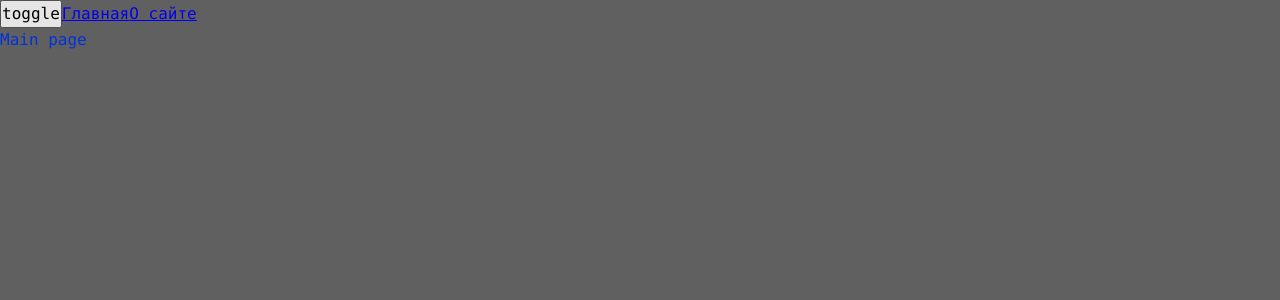
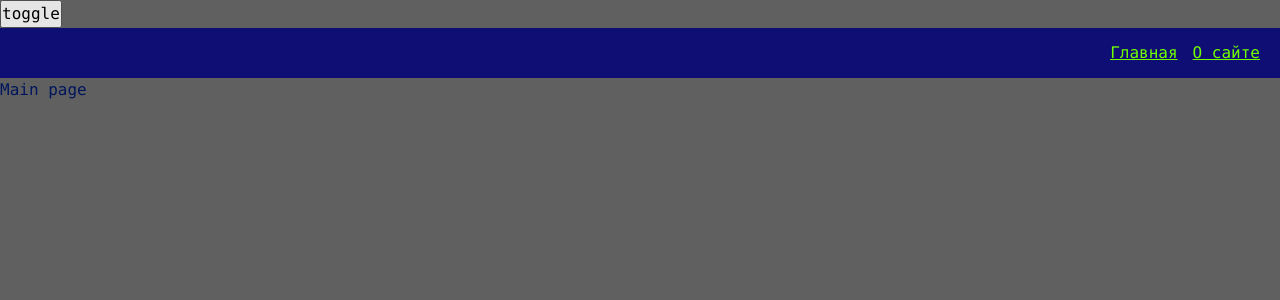
Before and after one commit to R-Morpheus/production, a React app: page / in a window 1280 px wide. Shown: the top 300 px of the page. Built offline with nearby package versions, Linux system fonts and the light colour scheme.

Commit message:
add: Navbar, first ui kit component Link

```diff
--- a/src/app/App.tsx
+++ b/src/app/App.tsx
@@ -4,6 +4,7 @@
 import {useTheme} from "app/providers/ThemeProvider";
 import './styles/index.scss'
 import {AppRouter} from "app/providers/router";
+import {Navbar} from "widgets/navbar";
 
 
 
@@ -12,8 +13,7 @@
     return (
         <div className={classNames('app', {}, [theme])}>
             <button onClick={toggleTheme}>toggle</button>
-            <Link to={'/'}>Главная</Link>
-            <Link to={'/about'}>О сайте</Link>
+            <Navbar/>
             <AppRouter/>
         </div>
     );
--- a/src/app/providers/router/ui/AppRouter.tsx
+++ b/src/app/providers/router/ui/AppRouter.tsx
@@ -1,7 +1,5 @@
 import React, {Suspense} from 'react';
 import {Route, Routes} from "react-router-dom";
-import {AboutPage} from "pages/ui/AboutPage";
-import {MainPage} from "pages/ui/MainPage";
 import {routeConfig} from "shared/config/routeConfig/routeConfig";
 
 const AppRouter = () => {
--- a/src/app/styles/themes/dark.scss
+++ b/src/app/styles/themes/dark.scss
@@ -1,6 +1,10 @@
 .app.dark{
   --bg-color: #0e0e75;
+  --inverted-bg-color: #606060;
+
 
   --primary-color: #189470;
   --secondary-color: #71ff00;
+  --inverted-primary-color: #00165d;
+  --inverted-secondary-color: #001aff;
 }
--- a/src/app/styles/themes/normal.scss
+++ b/src/app/styles/themes/normal.scss
@@ -1,6 +1,9 @@
 .app.light{
   --bg-color: #606060;
+  --inverted-bg-color: #0e0e75;
 
-  --primary-color: #0032da;
-  --secondary-color: #3d51ff;
+  --primary-color: #00165d;
+  --secondary-color: #001aff;
+  --inverted-primary-color: #189470;
+  --inverted-secondary-color: #71ff00;
 }
--- a/src/app/styles/variables/global.scss
+++ b/src/app/styles/variables/global.scss
@@ -9,5 +9,6 @@
   --font-line-l: 32px;
   --font-l: var(--font-size-l) / var(--font-line-l) var(--font-family-main);
 
+  --navbar-height: 50px;
 
 }
--- a/src/shared/lib/classNames/classNames.ts
+++ b/src/shared/lib/classNames/classNames.ts
@@ -1,8 +1,6 @@
 type Mods = Record<string, boolean | string>
 
-export function classNames(cls: string, mods: Mods, additional: string[]): string{
-
-
+export function classNames(cls: string, mods: Mods = {}, additional: string[] = []): string{
     return [
         cls,
         ...additional,
--- /dev/null
+++ b/src/shared/ui/AppLink/AppLink.module.scss
@@ -0,0 +1,11 @@
+.AppLink{
+  color: var(--primary-color);
+}
+
+.primary{
+  color: var(--primary-color);
+}
+
+.secondary{
+  color: var(--inverted-secondary-color);
+}
--- /dev/null
+++ b/src/shared/ui/AppLink/AppLink.tsx
@@ -0,0 +1,32 @@
+import {classNames} from "shared/lib/classNames/classNames";
+import cls from './AppLink.module.scss'
+import {FC} from "react";
+import {Link, LinkProps} from "react-router-dom";
+
+export enum AppLinkTheme {
+  PRIMARY = 'primary',
+  SECONDARY = 'secondary',
+}
+interface AppLinkProps extends LinkProps {
+  className?: string;
+  theme?: AppLinkTheme;
+}
+
+const AppLink:FC<AppLinkProps> = (props) => {
+  const {className,
+    children,
+    to,
+    theme = AppLinkTheme.PRIMARY,
+    ...otherProps} = props;
+  return (
+    <Link
+      to={to}
+      className={classNames(cls.AppLink , {}, [className, cls[theme]])}
+      {...otherProps}
+    >
+      {children}
+    </Link>
+  );
+};
+
+export default AppLink;
--- /dev/null
+++ b/src/widgets/navbar/index.ts
@@ -0,0 +1,5 @@
+import Navbar from "./ui/Navbar";
+
+export {
+  Navbar
+}
--- /dev/null
+++ b/src/widgets/navbar/ui/Navbar.module.scss
@@ -0,0 +1,16 @@
+.Navbar{
+  width: 100%;
+  height: var(--navbar-height);
+  background-color: var(--inverted-bg-color);
+  display: flex;
+  align-items: center;
+  padding: 20px;
+}
+
+.links{
+  margin-left: auto;
+}
+
+.mainLink{
+  margin-right: 15px;
+}
--- /dev/null
+++ b/src/widgets/navbar/ui/Navbar.tsx
@@ -0,0 +1,20 @@
+import {classNames} from "shared/lib/classNames/classNames";
+import cls from './Navbar.module.scss'
+import AppLink, {AppLinkTheme} from "shared/ui/AppLink/AppLink";
+
+interface NavbarProps{
+  className?: string;
+}
+
+const Navbar = ({className}: NavbarProps) => {
+  return (
+    <div className={classNames(cls.Navbar , {}, [className])}>
+      <div className={cls.links}>
+        <AppLink theme={AppLinkTheme.SECONDARY} to={'/'} className={cls.mainLink}>Главная</AppLink>
+        <AppLink theme={AppLinkTheme.SECONDARY} to={'/about'}>О сайте</AppLink>
+      </div>
+    </div>
+  );
+};
+
+export default Navbar;
```
